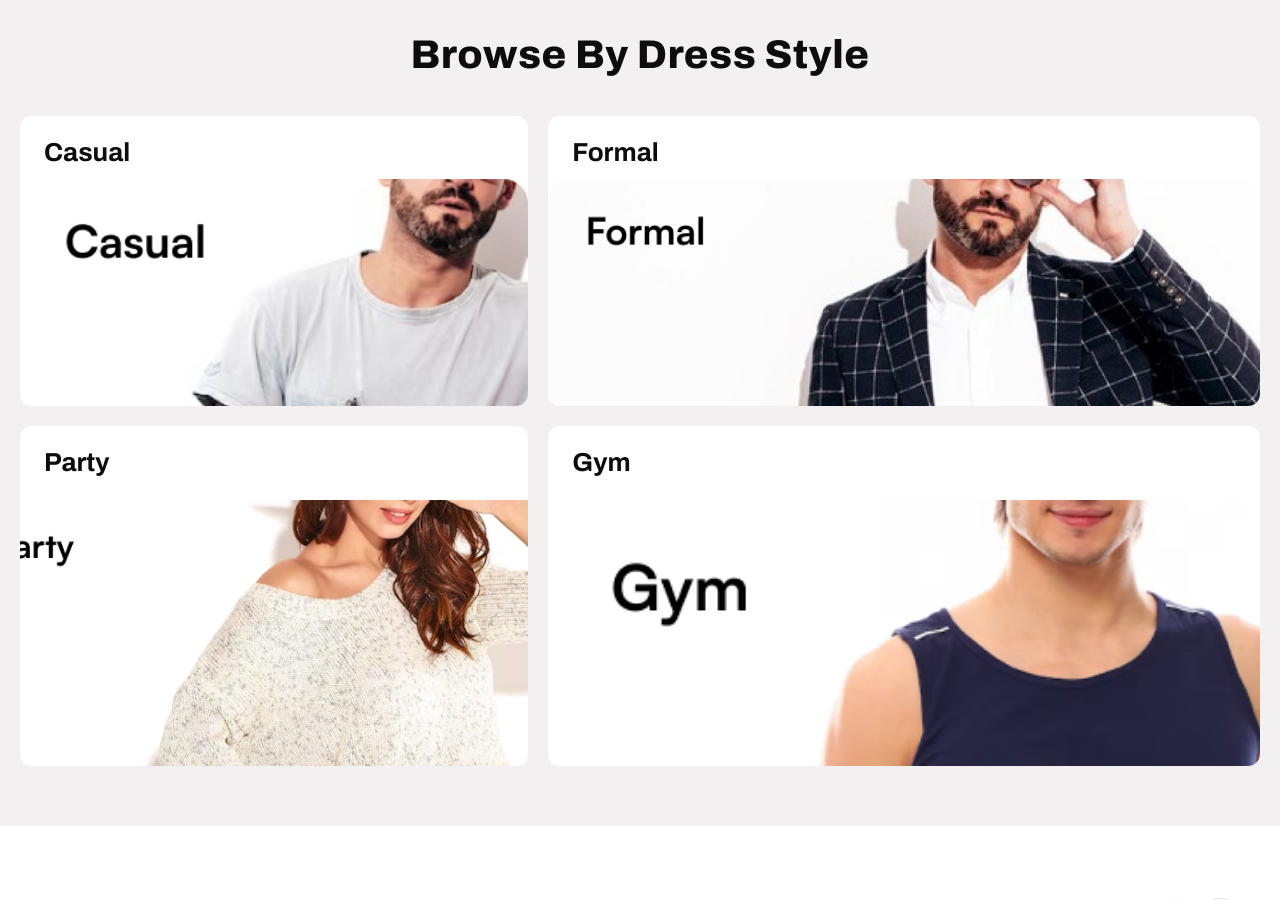
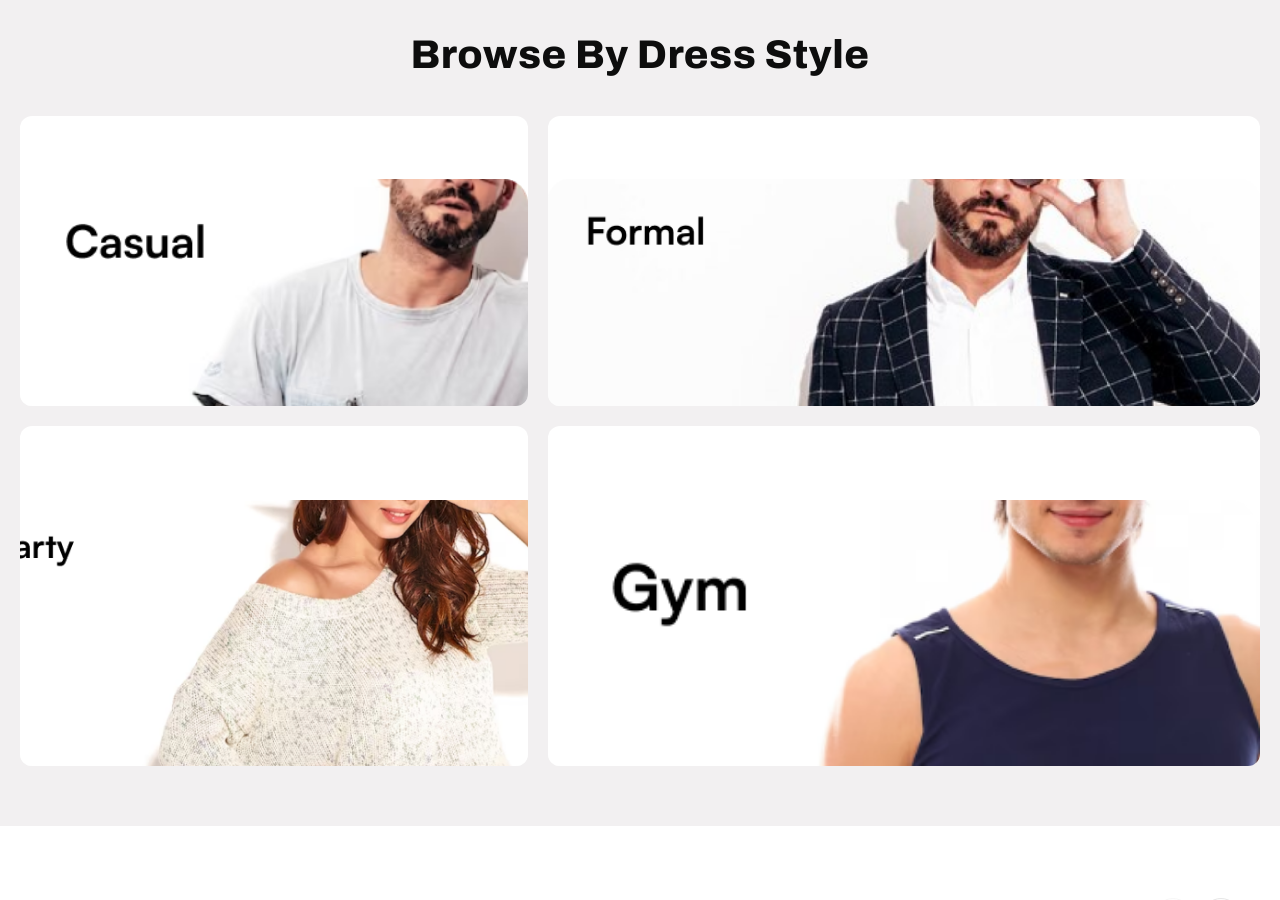
Before and after one commit to samadk34567l-stack/my-react-web, a React (Vite) app: page / in a window 1280 px wide. Shown: the part 2280-3180 px from the top of the page. Built offline with nearby package versions, Linux system fonts and the light colour scheme.

Commit message:
Remove dress style label from DressStyle component
Removed the dress style label from the display.

```diff
--- a/src/components/DressStyle.jsx
+++ b/src/components/DressStyle.jsx
@@ -1,6 +1,5 @@
 import { Link } from "react-router-dom";
 import { dressStyles } from "../data/products.js";
-
 export default function DressStyle() {
   return (
     <section className="dress-style-section">
@@ -13,7 +12,6 @@ export default function DressStyle() {
               className={`dress-style-card style-${style.id}`}
               key={style.id}
             >
-              <span className="dress-style-label">{style.label}</span>
               <img src={style.image} alt={style.label} />
             </Link>
           ))}
```
